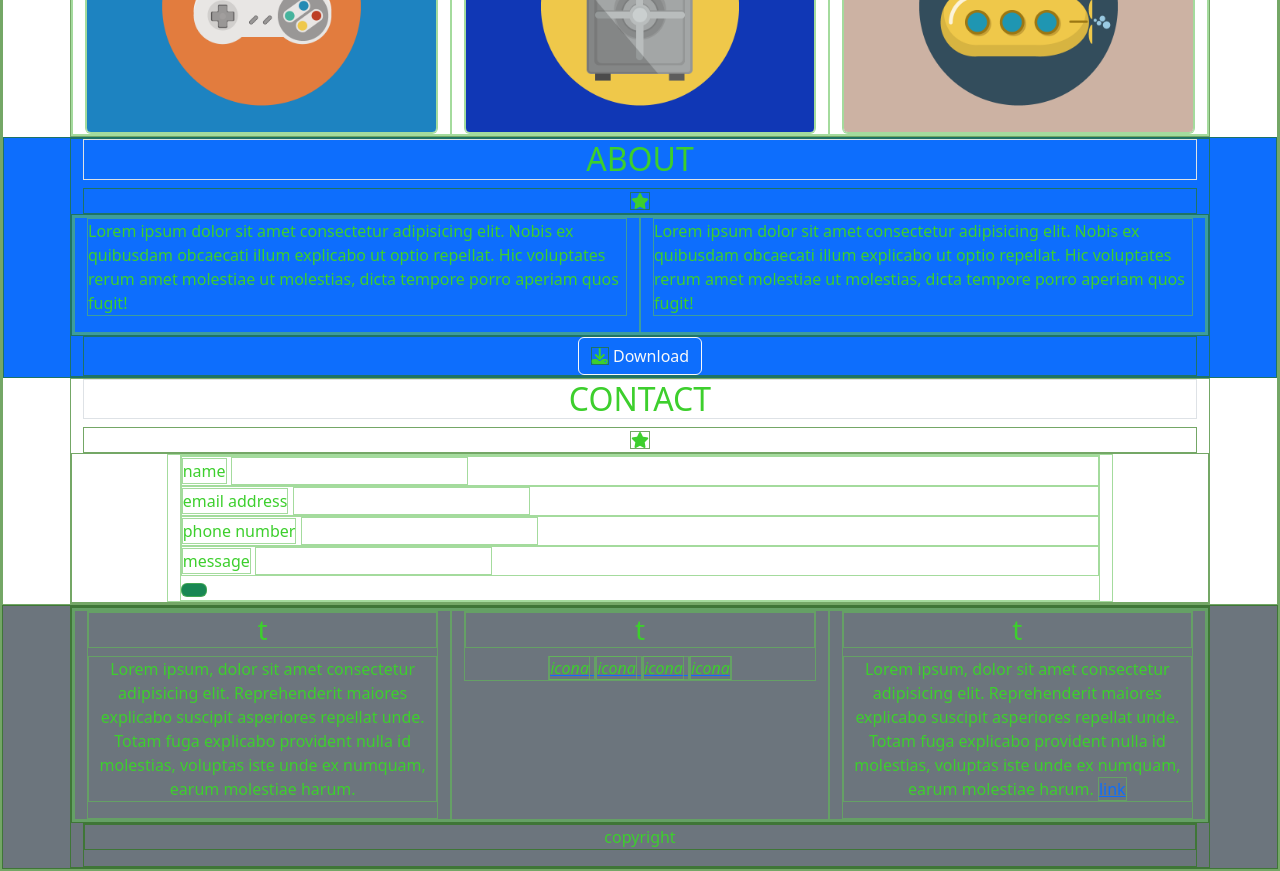
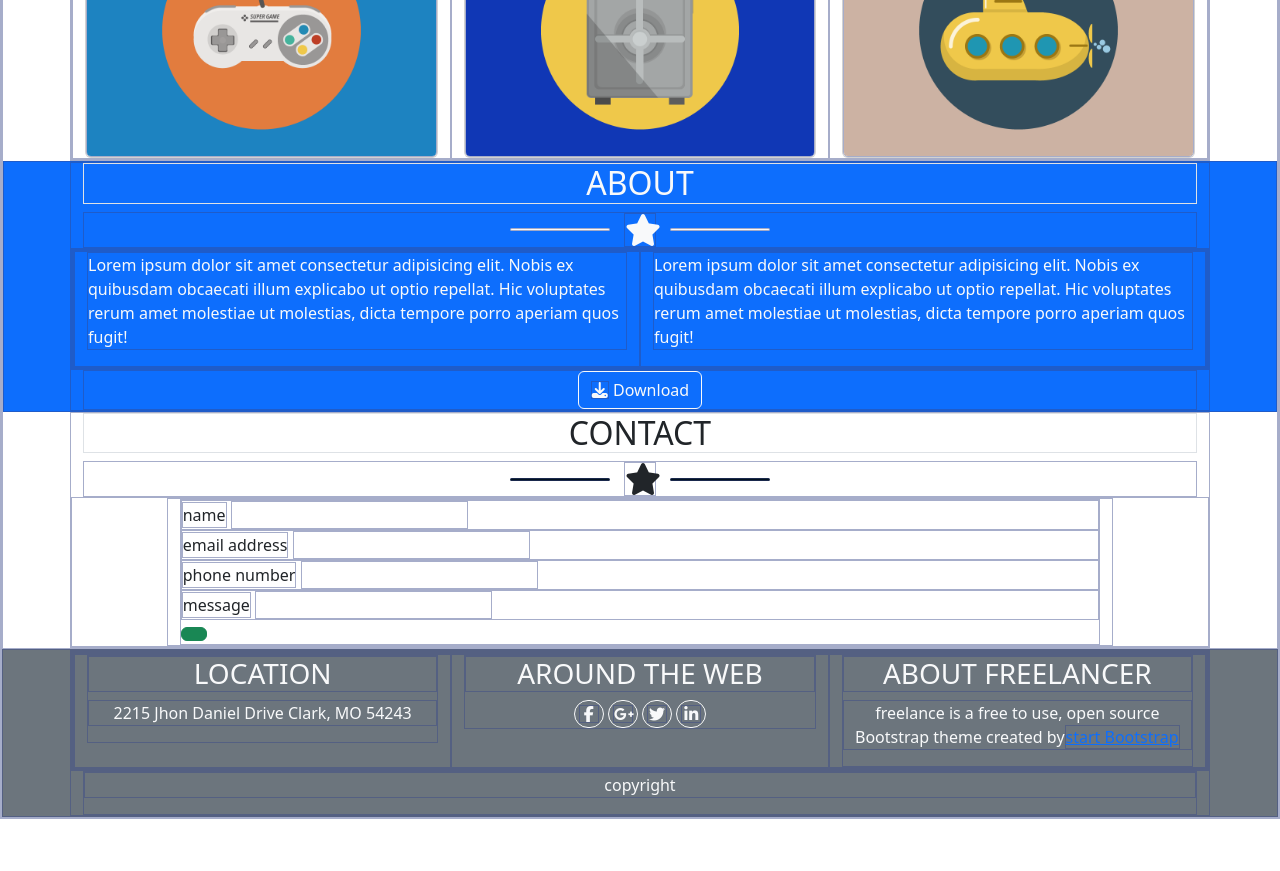
Before and after one commit to KellerMarika/-html-css-bootstrap-freelancer, a plain HTML site: page index.html in a window 1280 px wide. Shown: the part 860-1731 px from the top of the page. After the commit the page ends 1679 px from the top, so only its background shows below. Drawn offline with nearby package versions, Linux system fonts and the light colour scheme.

Commit message:
stelline maledette

```diff
--- a/css/style-media.css
+++ b/css/style-media.css
@@ -11,15 +11,6 @@
 
 @media screen and (min-width: 768px) {
 
-    *{
-        color: rgb(109, 46, 42);
-        border:1px solid rgba(171, 16, 16, 0.342);
-    }
-
-    [class*="row"] *,
-    [class*="col"]{
-        border: 1px solid rgba(197, 131, 103, 0.455);
-    }
 
 
 /* *******************************
@@ -32,14 +23,4 @@
 /**** LG - large < 992px *************/
 @media screen and (min-width: 992px) {
 
-    *{
-        color: rgb(61, 207, 45);
-        border:1px solid rgba(40, 118, 18, 0.645);
-    }
-
-    [class*="row"] *,
-    [class*="col"]{
-        border: 1px solid rgba(96, 193, 85, 0.572);
-    }
-
 }
--- a/css/style.css
+++ b/css/style.css
@@ -1,36 +1,11 @@
 /* *******************************
         GRIGLIA DI CONTROLLO
  ***************************** */
-#DevoVederciChiaro {
-    position: absolute;
-    height: 100vh;
-    width: 100vw;
-    z-index: 4;
-    left: 50%;
-    transform: translateX(-49%);
-    opacity: 100%;
-  display: none;
-}
+* {
 
-
-#DevoVederciChiaro>* {
-    border: 1px solid rgba(67, 64, 64, 0.152);
-}
-
-#DevoVederciChiaro>*>* {
-    background-color: rgba(223, 188, 188, 0.246);
-    height: 100%;
-}
-
-* {
-    color: rgb(42, 91, 109);
     border: 1px solid rgba(56, 71, 135, 0.442);
 }
 
-[class*="row"] *,
-[class*="col"] {
-    border: 1px solid rgba(59, 151, 182, 0.572);
-}
 
 
 /* *******************************
@@ -52,15 +27,27 @@
 /* *******************************
             JUMBOTRONE
  ***************************** */
+*::before{
+    padding: 0;
+    margin: 0;
+}
 
 
+.star-icon{
+    width: 2rem;
+    font-size: 2rem;
+    vertical-align: middle;
+}
 
-.star .fa-star::after,
-.star .fa-star::before {
+.tar-container .star-icon::after,
+.star-container .star-icon::before,
+.star-stroke{
     content: "";
-    background-color: red;
-    width: 40px;
-    height: 5px;
-    border-radius: 20px;
-
+    display: inline-block;
+    vertical-align: middle;
+    width: 100px;
+    height: 3px;
+    background-color: rgb(3, 18, 31);
+    border-radius: 50px;
+    margin: 10px;
 }
--- a/index.html
+++ b/index.html
@@ -78,7 +78,7 @@
 
 
 
-    <header class="bg-primary">
+    <header class="bg-primary text-light">
 
         <!-- navbar bootstrap -->
         <nav class="navbar navbar-expand-md navbar-dark bg-secondary">
@@ -86,7 +86,7 @@
             <div class="container text-uppercase w-100">
                 <div id="nav-sx" class="w-bold">
                     <!-- logo sx -->
-                    <a class="navbar-brand" href="#">start bootstrap</a>
+                    <a class="navbar-brand fw-bold" href="#">start bootstrap</a>
                 </div>
 
                 <!-- omesso:  data-bs-toggle="collapse" data-bs-target="#navbarText" aria-controls="navbarText" aria-expanded="false" aria-label="Toggle navigation" -->
@@ -132,10 +132,20 @@
 
                         <h1 class="title text-uppercase border">start bootstrap</h1>
 
-
-                        <div class="star-container">
-                            <i class="fa-solid fa-star"></i>
+                        <div class="star-strole-container">
+                            <div class="bg-light star-stroke"></div>
+                            <i class="star-icon fa-solid fa-star"></i>
+                            <div class=" bg-light star-stroke"></div>
                         </div>
+                        <!-- _________________________________________________________non sono riuscita a farlo funzionare, chiedi -->
+                        <!-- <div class="star-container">
+                            <svg class="star-icon" xmlns="http://www.w3.org/2000/svg" viewBox="0 0 576 512">
+                                <!--! Font Awesome Pro 6.2.0 by @fontawesome - https://fontawesome.com License - https://fontawesome.com/license (Commercial License) Copyright 2022 Fonticons, Inc. -->
+                        <!--  <path
+                                    d="M316.9 18C311.6 7 300.4 0 288.1 0s-23.4 7-28.8 18L195 150.3 51.4 171.5c-12 1.8-22 10.2-25.7 21.7s-.7 24.2 7.9 32.7L137.8 329 113.2 474.7c-2 12 3 24.2 12.9 31.3s23 8 33.8 2.3l128.3-68.5 128.3 68.5c10.8 5.7 23.9 4.9 33.8-2.3s14.9-19.3 12.9-31.3L438.5 329 542.7 225.9c8.6-8.5 11.7-21.2 7.9-32.7s-13.7-19.9-25.7-21.7L381.2 150.3 316.9 18z"
+                                    fill=" #f5f5f5"></path>
+                            </svg> -->
+                        <!-- __________________________________________________________________________________________________________________________ -->
 
                         <h3 class="subtitle text-uppercase">graphic artist - web designer - illustrator</h3>
 
@@ -149,8 +159,11 @@
 
     <main class="text-center">
         <h2 class="title text-uppercase border"> portfolio</h2>
-        <div class="star-container">
-            <i class="fa-solid fa-star"></i>
+        <div class="star-strole-container">
+
+            <div class="star-stroke"></div>
+            <i class="star-icon fa-solid fa-star"></i>
+            <div class="star-stroke"></div>
         </div>
 
 
@@ -196,13 +209,23 @@
         </section>
 
 
-        <div class="bg-primary">
+        <div class="bg-primary text-light">
             <section id="about" class="container">
 
                 <h2 class="title text-uppercase border">about</h2>
-                <div class="star-container">
-                    <i class="fa-solid fa-star"></i>
+
+                <div class="star-strole-container">
+                    <div class="bg-light star-stroke"></div>
+                    <i class="star-icon fa-solid fa-star"></i>
+                    <div class="bg-light star-stroke"></div>
                 </div>
+
+                <!-- _________________________________________________________non sono riuscita a farlo funzionare, chiedi -->
+
+                <!--    div class="star-container">
+                    <img src="img/star-solid.svg" alt="" class="star-icon">
+                </div> -->
+                <!-- ____________________________________________________________________________________________________________________ -->
 
                 <div class=" row justify-content-center text-start">
 
@@ -243,10 +266,20 @@
         <section id="contact" class="container">
 
             <h2 class="title text-uppercase border">contact</h2>
-            <div class="star-container">
-                <i class="fa-solid fa-star"></i>
+            <div class="star-stroke-container">
+
+                <div class="star-stroke"></div>
+                <i class="star-icon fa-solid fa-star"></i>
+                <div class="star-stroke"></div>
+
             </div>
 
+
+            <!-- _________________________________________________________non sono riuscita a farlo funzionare, chiedi -->
+            <!--   <div class="star-container">
+                <i class=" star-icon fa-solid fa-star"></i>
+            </div> -->
+            <!-- ___________________________________________________________________________________________________________________________ -->
 
 
             <div class=" row justify-content-center text-start">
@@ -288,7 +321,7 @@
     </main>
 
 
-    <div class="bg-secondary">
+    <div class="bg-secondary text-light">
         <footer id="footer-container" class="container  text-center">
             <div class="row justify-content-center">
 
@@ -301,43 +334,38 @@
                         <div class=" col-12">
 
                             <div class="footer-sx">
-                                <h3 class="title">t</h3>
-                                <p class="text">Lorem ipsum, dolor sit amet consectetur adipisicing elit. Reprehenderit
-                                    maiores
-                                    explicabo suscipit asperiores repellat unde. Totam fuga explicabo provident nulla id
-                                    molestias, voluptas iste unde ex numquam, earum molestiae harum.</p>
+                                <h3 class="title text-uppercase">location</h3>
+                                <p class="text text-capitalize">2215 jhon daniel drive clark, MO 54243</p>
 
                             </div>
                         </div>
 
                         <div class=" col-12 ">
                             <div class="footer-middle">
-                                <h3 class="title">t</h3>
+                                <h3 class="title text-uppercase">around the web</h3>
 
-                                <a href="#">
-                                    <i>icona</i>
-                                </a>
-                                <a href="#">
-                                    <i>icona</i>
-                                </a>
-                                <a href="#">
-                                    <i>icona</i>
-                                </a>
-                                <a href="#">
-                                    <i>icona</i>
-                                </a>
+                                <div class="d-inline-block border-light rounded-5"> <a
+                                        class=" fa-fw m-1 d-inline-block text-light text-decoration-none fa-brands fa-facebook-f "
+                                        href="#"> </a></div>
+                                <div class="d-inline-block border-light rounded-5"> <a
+                                        class=" fa-fw m-1 d-inline-block text-light text-decoration-none fa-brands fa-google-plus-g"
+                                        href="#"> </a></div>
+                                <div class="d-inline-block border-light rounded-5"> <a
+                                        class=" fa-fw m-1 d-inline-block text-light text-decoration-none fa-brands fa-twitter"
+                                        href="#"> </a></div>
+                                <div class="d-inline-block border-light rounded-5"> <a
+                                        class=" fa-fw m-1 d-inline-block text-light text-decoration-none fa-brands fa-linkedin-in "
+                                        href="#"> </a> </div>
 
                             </div>
                         </div>
 
                         <div class=" col-12 ">
                             <div class="footer-dx">
-                                <h3 class="title">t</h3>
-                                <p class="text">Lorem ipsum, dolor sit amet consectetur adipisicing elit. Reprehenderit
-                                    maiores
-                                    explicabo suscipit asperiores repellat unde. Totam fuga explicabo provident nulla id
-                                    molestias, voluptas iste unde ex numquam, earum molestiae harum. <a
-                                        href="#">link</a>
+                                <h3 class="title  text-uppercase">about freelancer</h3>
+                                <p class="text">freelance is a free to use, open source Bootstrap theme
+                                    created by<a class="text-capitalize link-primary" href="#">start
+                                        bootstrap</a>
                                 </p>
                             </div>
                         </div>
```
Also changed, not shown: img/star-solid.svg (added).
